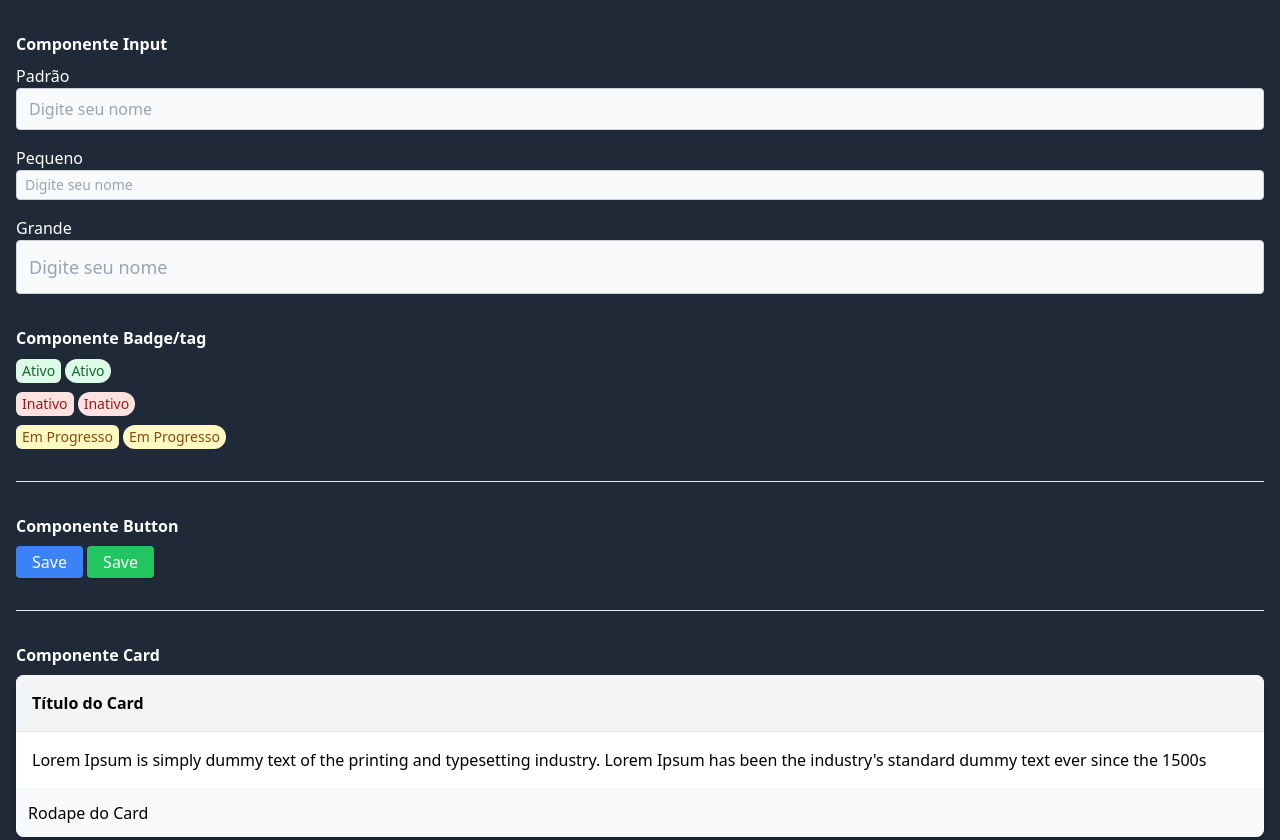
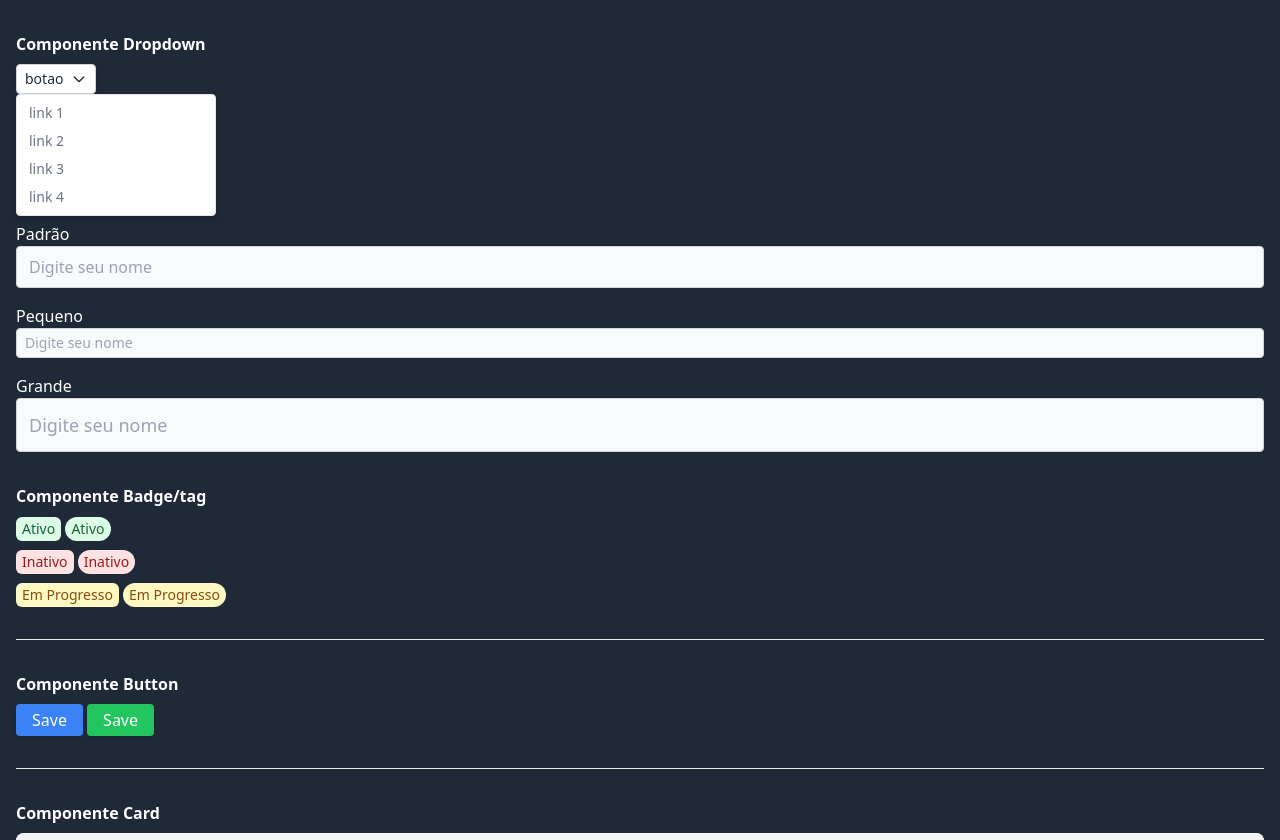
Before and after one commit to oriovaldof/tailwind-css-estudo2, a website: page src/index.html in a window 1280 px wide. Shown: the top 840 px of the page. Drawn offline with Linux system fonts and the light colour scheme.

Commit message:
componente dropdow

```diff
--- a/src/index.html
+++ b/src/index.html
@@ -11,6 +11,36 @@
 
 <body class="bg-gray-800">
     <div class="container mx-auto px-4 py-8 space-y-8">
+        <!-- Inicio componete Dropdown -->
+        <div class="mb-24 ">
+            <h6 class="font-bold mb-2 text-white">
+                Componente Dropdown
+            </h6>
+            <div class="relative">
+                <button class="flex items-center bg-white border border-gray-300 focus:border-blue-500 focus:ring-2 focus:ring-blue-500 focus:ring-opacity-10 rounded px-2 py-1 text-sm text-gray-800 placeholder-gray-400 focus:outline-none shadow">
+                    botao
+                    <svg class="w-4 h-4 ml-2" fill="none" stroke="currentColor" viewBox="0 0 24 24" xmlns="http://www.w3.org/2000/svg"><path stroke-linecap="round" stroke-linejoin="round" stroke-width="2" d="M19 9l-7 7-7-7"></path></svg>
+                </button>
+                <div
+                class="absolute bg-white border border-gray-200 py-1 shadow-md rounded"
+                style="width: 200px;"
+                >
+                    <a href="#"
+                    class="block text-sm text-gray-500 px-3 py-1 bg-white hover:bg-gray-100"
+                    >link 1</a>
+                    <a href="#"
+                    class="block text-sm text-gray-500 px-3 py-1 bg-white hover:bg-gray-100"
+                    >link 2</a>
+                    <a href="#"
+                    class="block text-sm text-gray-500 px-3 py-1 bg-white hover:bg-gray-100"
+                    >link 3</a>
+                    <a href="#"
+                    class="block text-sm text-gray-500 px-3 py-1 bg-white hover:bg-gray-100"
+                    >link 4</a>
+                </div>
+            </div>
+        </div>
+        <!-- FIM componete Dropdown -->
         <!-- Inicio componete Imput -->
         <div>
             <h6 class="font-bold mb-2 text-white">
```
Also changed, not shown: dist/output.css.
